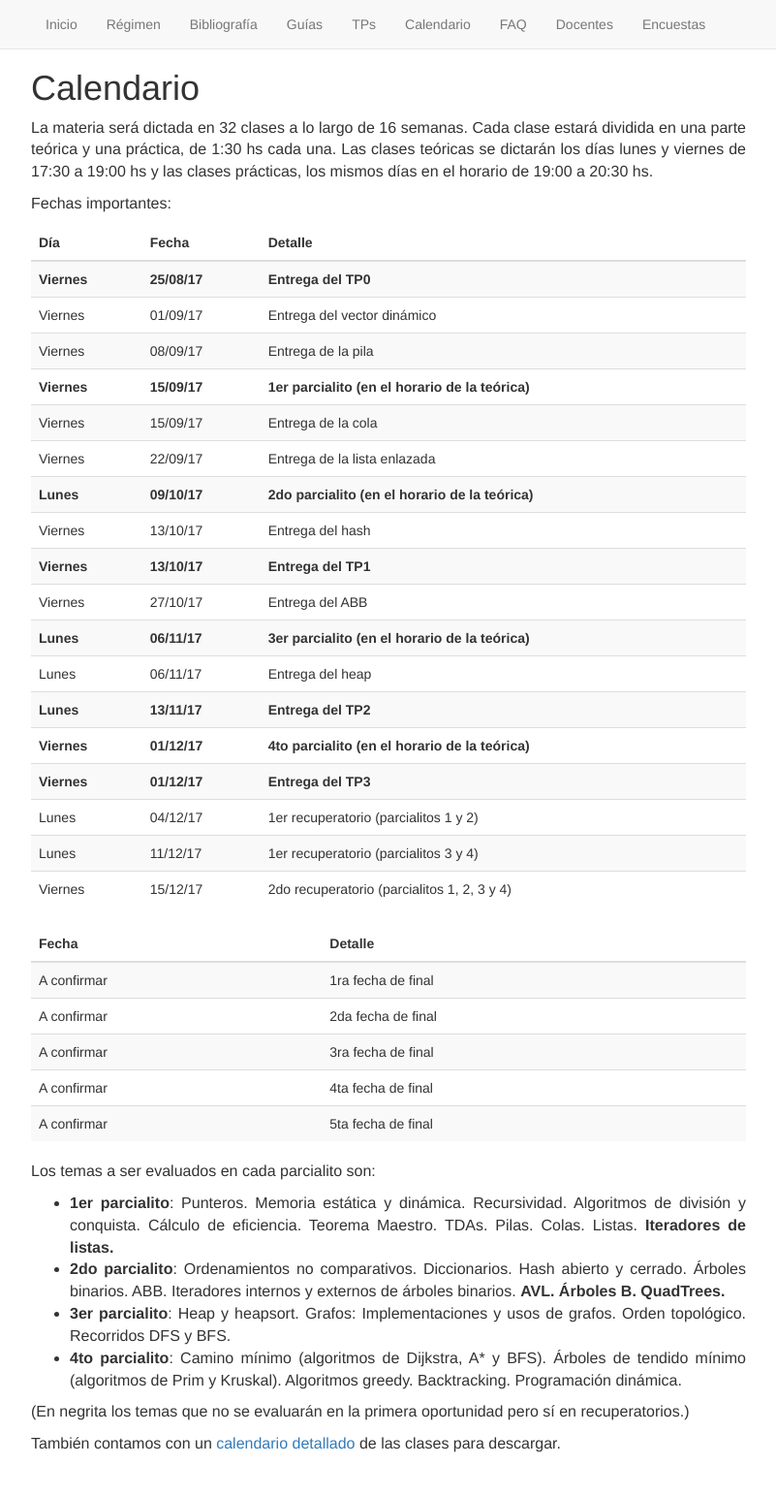
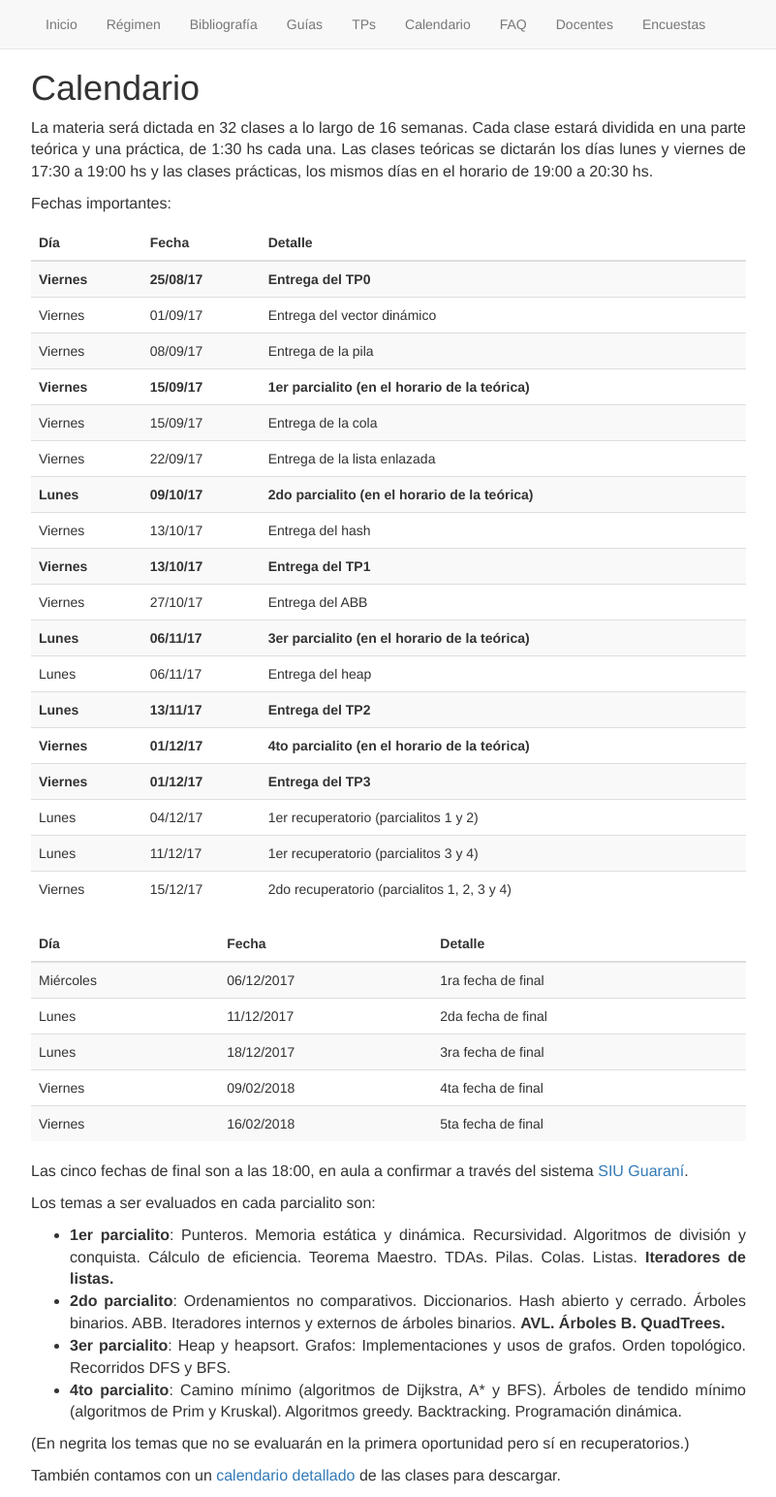
Before and after one commit to algoritmos-rw/algoritmos, a Jekyll site: the page built from static/05_calendario.md, in a window 1280 px wide. Shown: the whole page at 97% size, without its empty margins (239-1040 px from the left). Built offline with Jekyll 4.4.1, drawn with Linux system fonts in a browser that asks for light colours; before the commit the page ends 1511 px from its top, so only the background shows below that.

Commit message:
Actualizo el calendario con fechas de final.

```diff
--- a/static/05_calendario.md
+++ b/static/05_calendario.md
@@ -36,14 +36,16 @@ Fechas importantes:
 | Viernes     | 15/12/17     | 2do recuperatorio (parcialitos 1, 2, 3 y 4) |
 
 {: .table .table-striped}
-| Fecha       |      Detalle       |
-|- -----------|--------------------|
-| A confirmar | 1ra fecha de final |
-| A confirmar | 2da fecha de final |
-| A confirmar | 3ra fecha de final |
-| A confirmar | 4ta fecha de final |
-| A confirmar | 5ta fecha de final |
+| Día         | Fecha        | Detalle            |
+|- -----------|--------------|--------------------|
+| Miércoles   | 06/12/2017   | 1ra fecha de final |
+| Lunes       | 11/12/2017   | 2da fecha de final |
+| Lunes       | 18/12/2017   | 3ra fecha de final |
+| Viernes     | 09/02/2018   | 4ta fecha de final |
+| Viernes     | 16/02/2018   | 5ta fecha de final |
 
+Las cinco fechas de final son a las 18:00, en aula a confirmar a través
+del sistema [SIU Guaraní](http://guaranigrado.fi.uba.ar/autogestion/).
 
 Los temas a ser evaluados en cada parcialito son:
 - **1er parcialito**: Punteros. Memoria estática y dinámica. Recursividad. Algoritmos de división y conquista. Cálculo de eficiencia. Teorema Maestro. TDAs. Pilas. Colas. Listas. **Iteradores de listas.**
```
